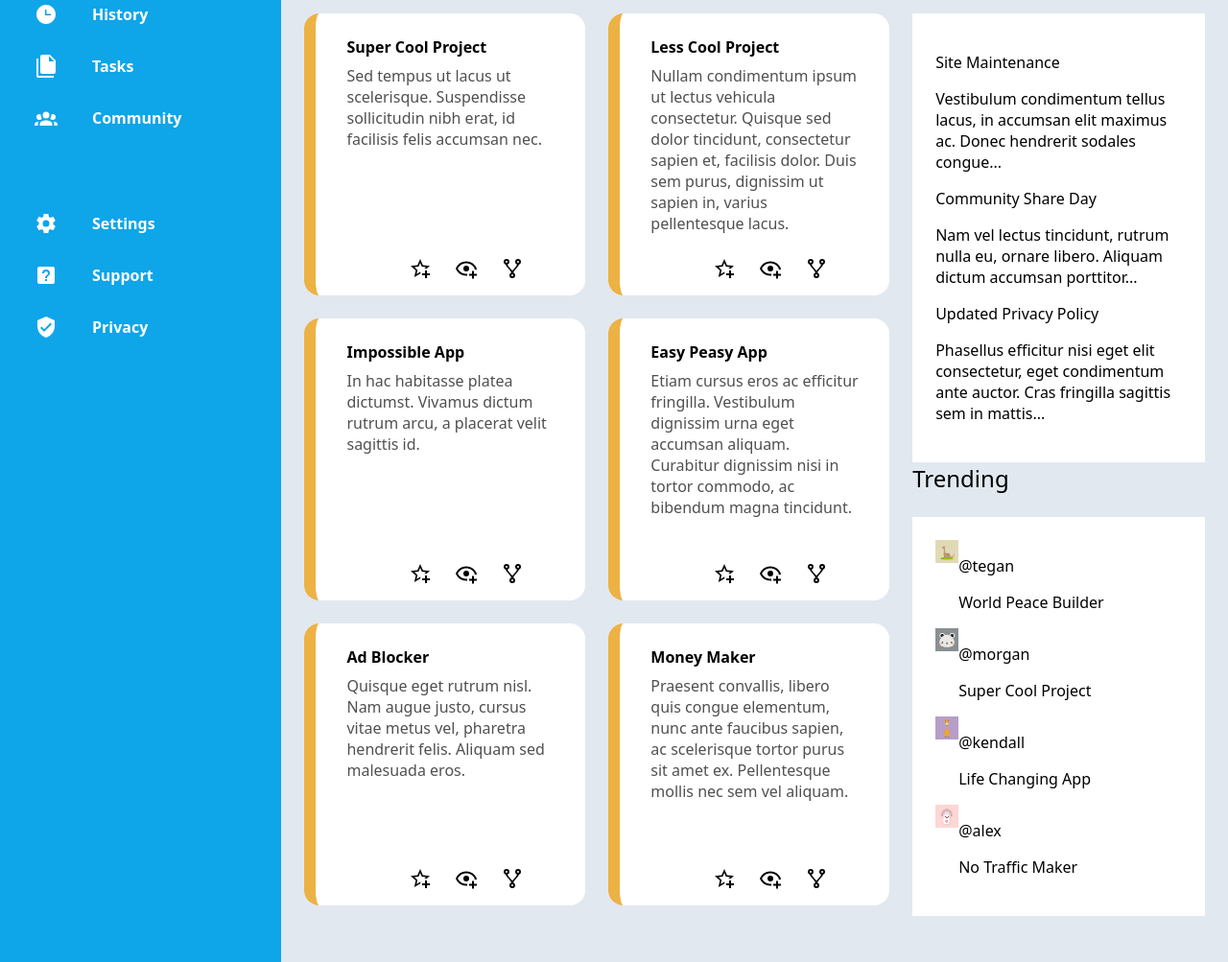
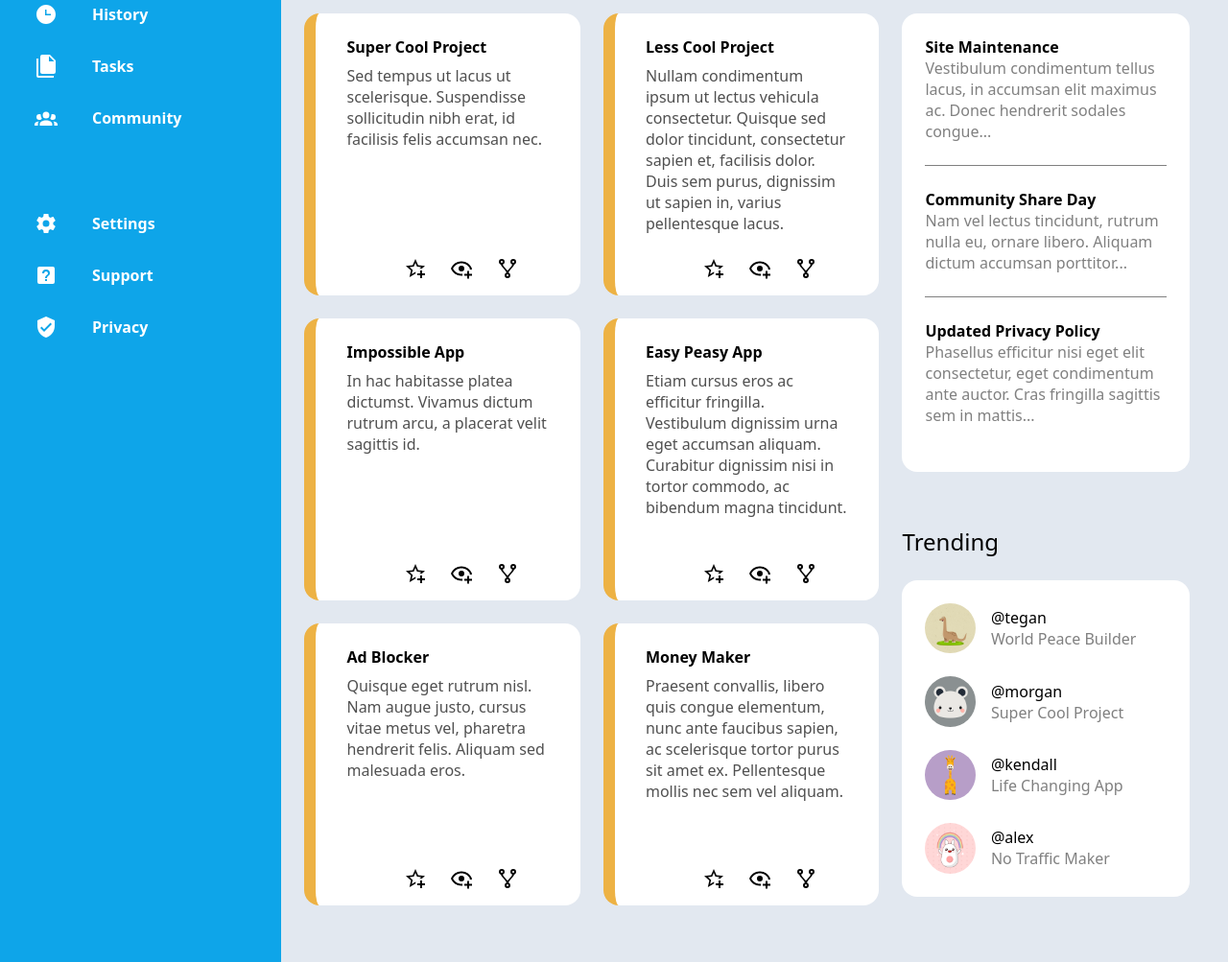
Before and after one commit to mipacn/admin-dashboard, a plain HTML site: page index.html in a window 1280 px wide. Shown: the part 281-1284 px from the top of the page at 96% size. Drawn offline with Linux system fonts and the light colour scheme.

Commit message:
finish styling announcements and trending sections
project completed

```diff
--- a/index.html
+++ b/index.html
@@ -168,14 +168,14 @@
             <div class="announcements">
                 <p class="main text">Announcements</p>
                 <div class="container-announcements">
-                    <div class="announcement">
+                    <div class="announcement one">
                         <p class="a-title">Site Maintenance
                         </p>
                         <p class="a-text">Vestibulum condimentum tellus lacus, in accumsan elit maximus ac. Donec hendrerit sodales congue...
 
                         </p>
                     </div>
-                    <div class="announcement">
+                    <div class="announcement two">
                         <p class="a-title">Community Share Day
                         </p>
                         <p class="a-text">Nam vel lectus tincidunt, rutrum nulla eu, ornare libero. Aliquam dictum accumsan porttitor...
@@ -196,36 +196,28 @@
                 <div class="container-trending">
                     <div class="trend">
                         <img class="t-pfp-small" src="./assets/images/dinosaur.png">
-                        <div class="trending text">
-                            <p class="t-username">@tegan
-
-                            </p>
-                            <p class="name">World Peace Builder
-
-                            </p>
+                        <div class="trending-text">
+                            <p class="t-username">@tegan</p>
+                            <p class="name">World Peace Builder</p>
                         </div>
                     </div>
                     <div class="trend">
                         <img class="t-pfp-small" src="./assets/images/bear.png">
-                        <div class="trending text">
-                            <p class="t-username">@morgan
-
-                            </p>
-                            <p class="name">Super Cool Project
-
-                            </p>
+                        <div class="trending-text">
+                            <p class="t-username">@morgan</p>
+                            <p class="name">Super Cool Project</p>
                         </div>
                     </div>
                     <div class="trend">
                         <img class="t-pfp-small" src="./assets/images/giraffe.jpg">
-                        <div class="trending text">
+                        <div class="trending-text">
                             <p class="t-username">@kendall</p>
                             <p class="name">Life Changing App</p>
                         </div>
                     </div>
                     <div class="trend">
                         <img class="t-pfp-small" src="./assets/images/rabbit.png">
-                        <div class="trending text">
+                        <div class="trending-text">
                             <p class="t-username">@alex</p>
                             <p class="name">No Traffic Maker</p>
                         </div>
--- a/styles.css
+++ b/styles.css
@@ -194,7 +194,7 @@ button:hover {
     background-color: #e2e8f0;
     display: grid;
     gap: 3vh;
-    padding: 3vh 3vh 5vh 3vh;
+    padding: 3vh 5vh 0vh 3vh;
     grid-template-columns: 2fr 1fr;
 }
 
@@ -247,13 +247,65 @@ button:hover {
 .container-announcements {
     background-color: white;
     padding: 3vh;
+    border-radius: 2vh;
+}
+
+.announcement {
+    margin-bottom: 3vh;
+}
+
+.announcement.one, .announcement.two {
+    border-bottom: 1px gray solid;
+}
+
+.a-title {
+    font-weight: bold;
+    margin: 0px;
+}
+
+.a-text {
+    margin: 0px;
+    margin-bottom: 3vh;
+    color: gray;
+}
+
+.trending {
+    margin-top: 7vh;
 }
 
 .container-trending {
     background-color: white;
     padding: 3vh;
+    border-radius: 2vh;
+    display: flex;
+    flex-direction: column;
+    gap: 3vh;
 }
 
 .trend {
     display: flex;
+    gap: 2vh;
+    align-items: center;
 }
+
+.t-pfp-small {
+    border-radius: 100%;
+    height: 6.55vh;
+    width: auto;
+}
+
+.trending-text {
+    display: flex;
+    flex-direction: column;
+}
+
+.t-username {
+    margin-top: auto;
+    margin: 0px;
+}
+
+.name {
+    margin: 0vh;
+    font-weight: 300;
+    color: gray;
+}
```
